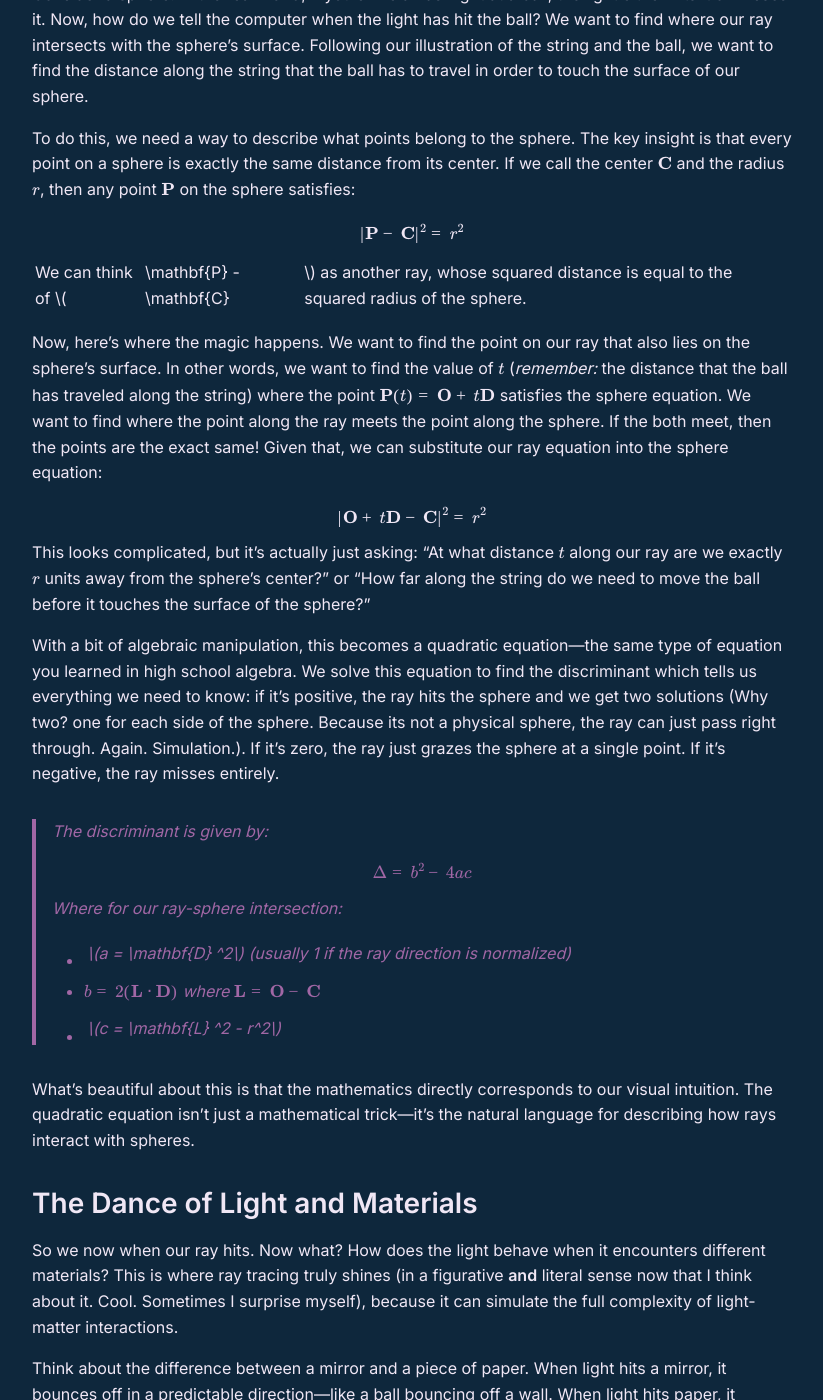
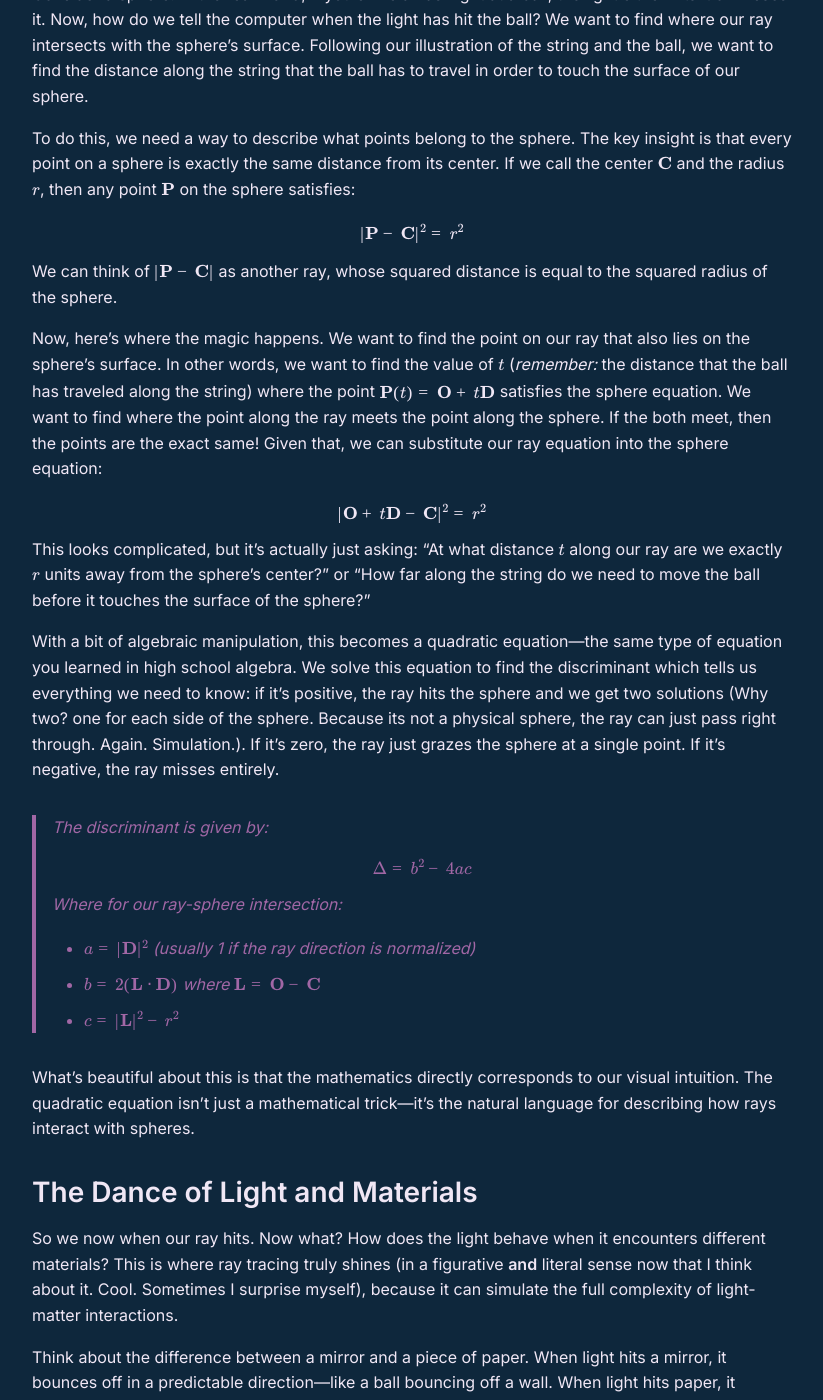
Before and after one commit to JellyBoonz/graphics-blog, a Jekyll site: the page built from _posts/2025-01-01-introduction-to-ray-tracing.md, in a window 1280 px wide and 1400 px high, scrolled down 4465 px. Shown: the whole window, without its empty margins (228-1051 px from the left). Built offline with Jekyll 4.4.1, drawn with Linux system fonts in a browser that asks for light colours.

Commit message:
Update blog content - Fri Oct 17 21:11:02 EDT 2025

```diff
--- a/_posts/2025-01-01-introduction-to-ray-tracing.md
+++ b/_posts/2025-01-01-introduction-to-ray-tracing.md
@@ -70,7 +70,7 @@ $$
 
 $$
 
-We can think of \\(|\mathbf{P} - \mathbf{C}|\\) as another ray, whose squared distance is equal to the squared radius of the sphere.
+We can think of $\|\mathbf{P} - \mathbf{C}\|$ as another ray, whose squared distance is equal to the squared radius of the sphere.
 
 Now, here's where the magic happens. We want to find the point on our ray that also lies on the sphere's surface. In other words, we want to find the value of $t$ (*remember:* the distance that the ball has traveled along the string) where the point $\mathbf{P}(t) = \mathbf{O} + t\mathbf{D}$ satisfies the sphere equation. We want to find where the point along the ray meets the point along the sphere. If the both meet, then the points are the exact same! Given that, we can substitute our ray equation into the sphere equation:
 
@@ -92,9 +92,9 @@ With a bit of algebraic manipulation, this becomes a quadratic equation—the sa
 >
 > Where for our ray-sphere intersection:
 >
-> - \\(a = |\mathbf{D}|^2\\) (usually 1 if the ray direction is normalized)
-> - \\(b = 2(\mathbf{L} \cdot \mathbf{D})\\) where \\(\mathbf{L} = \mathbf{O} - \mathbf{C}\\)
-> - \\(c = |\mathbf{L}|^2 - r^2\\)
+> - $a = \|\mathbf{D}\|^2$ (usually 1 if the ray direction is normalized)
+> - $b = 2(\mathbf{L} \cdot \mathbf{D})$ where $\mathbf{L} = \mathbf{O} - \mathbf{C}$
+> - $c = \|\mathbf{L}\|^2 - r^2$
 
 What's beautiful about this is that the mathematics directly corresponds to our visual intuition. The quadratic equation isn't just a mathematical trick—it's the natural language for describing how rays interact with spheres.
 
```
